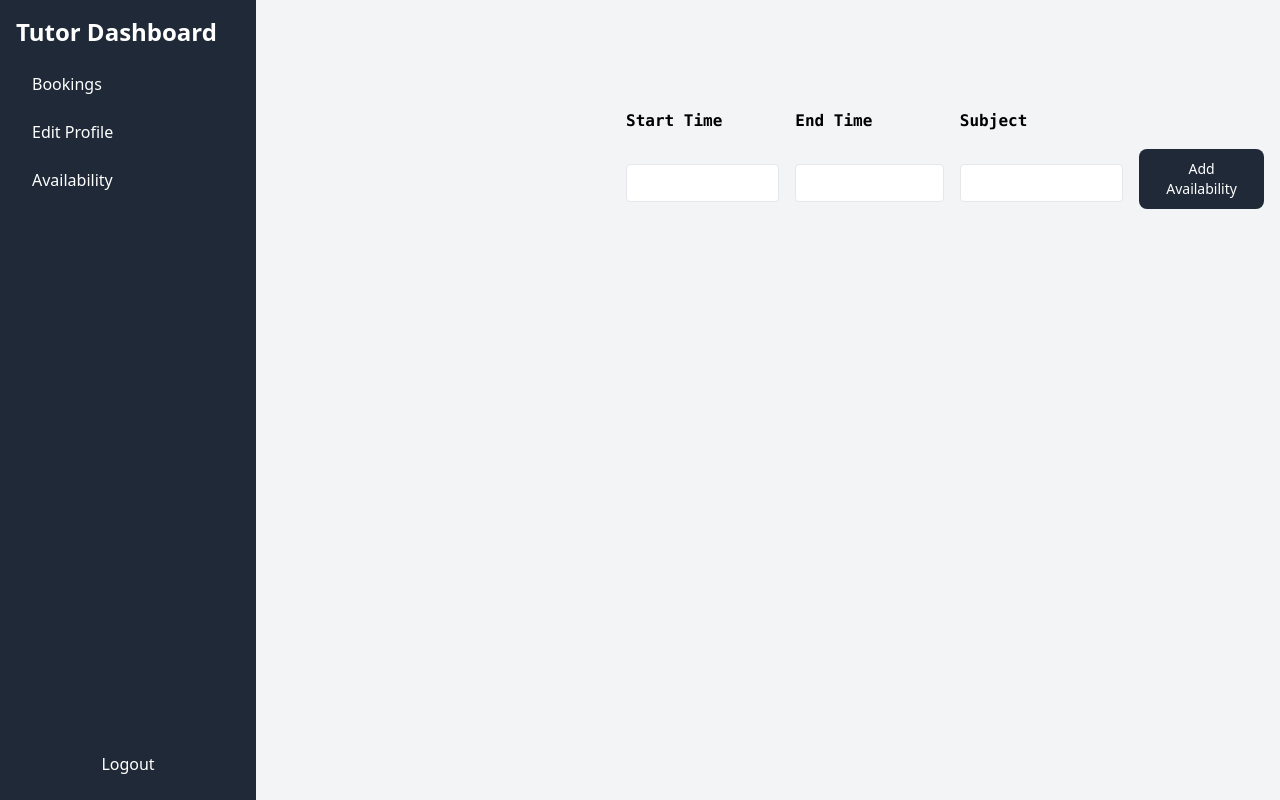
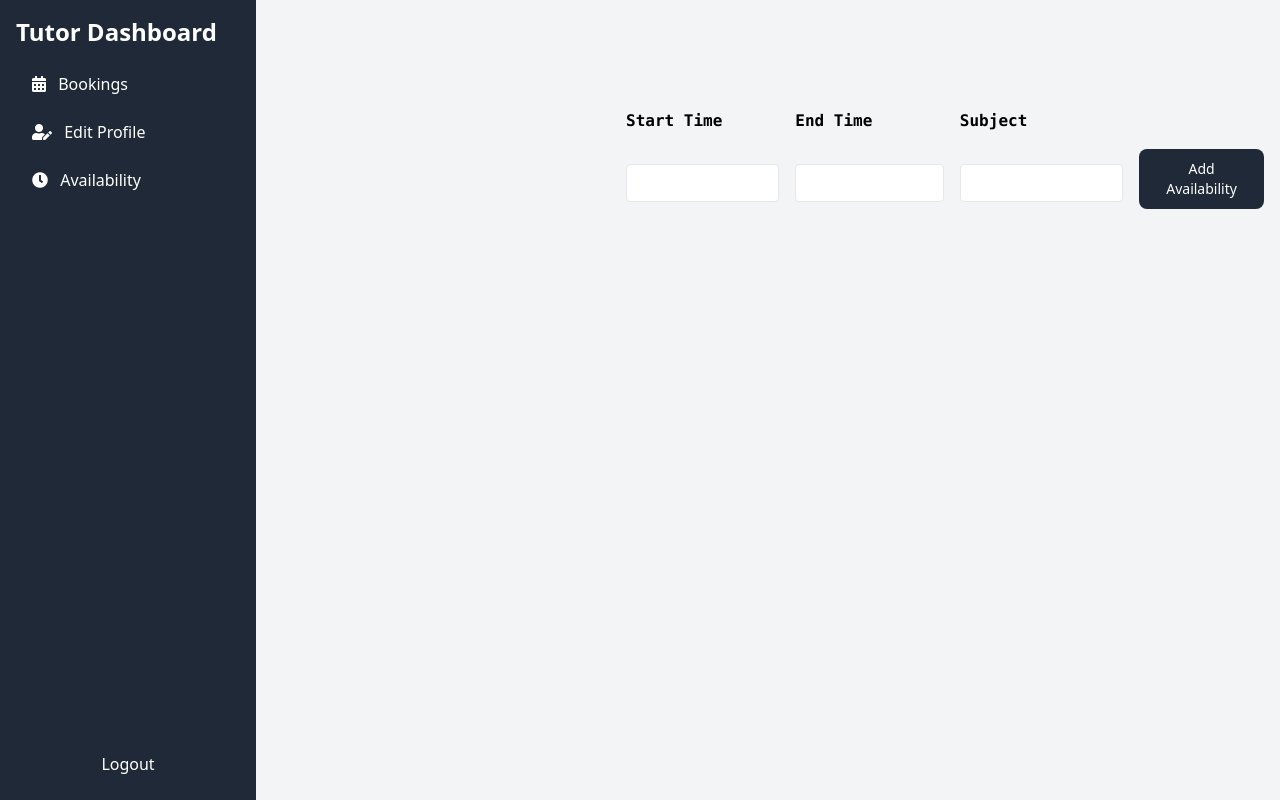
Before and after one commit to tutorhub-dev/tutorhub, a website: page public/profile.html in a window 1280 px wide. Drawn offline with nearby package versions, Linux system fonts and the light colour scheme.

Commit message:
update profile html
update dashboard

```diff
--- a/public/profile.html
+++ b/public/profile.html
@@ -5,6 +5,8 @@
     <title>Tutor Profile</title>
     <link href="https://cdn.jsdelivr.net/npm/tailwindcss@2.2.19/dist/tailwind.min.css" rel="stylesheet">
     <link rel="stylesheet" href="css/tutorProfile.css">
+     <!-- Include Font Awesome CSS -->
+     <link href="https://cdnjs.cloudflare.com/ajax/libs/font-awesome/5.15.4/css/all.min.css" rel="stylesheet">
     <link rel="stylesheet" href="css/style.css">
 </head>
 
@@ -17,9 +19,18 @@
                     <div>
                     <h1 class="text-2xl font-bold mb-4">Tutor Dashboard</h1>
                     <ul class="space-y-2">
-                        <li><a href="#" id="bookingsButton" class="block py-2 px-4 rounded hover:bg-gray-700">Bookings</a></li>
-                        <li><a href="#" id="editProfileButton" class="block py-2 px-4 rounded hover:bg-gray-700">Edit Profile</a></li>
-                        <li><a href="#" id="availabilityButton" class="block py-2 px-4 rounded hover:bg-gray-700">Availability</a></li>
+                        <li><a href="#" id="bookingsButton" class="block py-2 px-4 rounded hover:bg-gray-700">
+                            <i class="fas fa-calendar-alt mr-2"></i> <!-- Font Awesome calendar icon -->
+                            Bookings
+                        </a></li>
+                    <li><a href="#" id="editProfileButton" class="block py-2 px-4 rounded hover:bg-gray-700">
+                            <i class="fas fa-user-edit mr-2"></i> <!-- Font Awesome edit icon -->
+                            Edit Profile
+                        </a></li>
+                    <li><a href="#" id="availabilityButton" class="block py-2 px-4 rounded hover:bg-gray-700">
+                            <i class="fas fa-clock mr-2"></i> <!-- Font Awesome clock icon -->
+                            Availability
+                        </a></li>
 
                     </ul>
                 </div>
```
